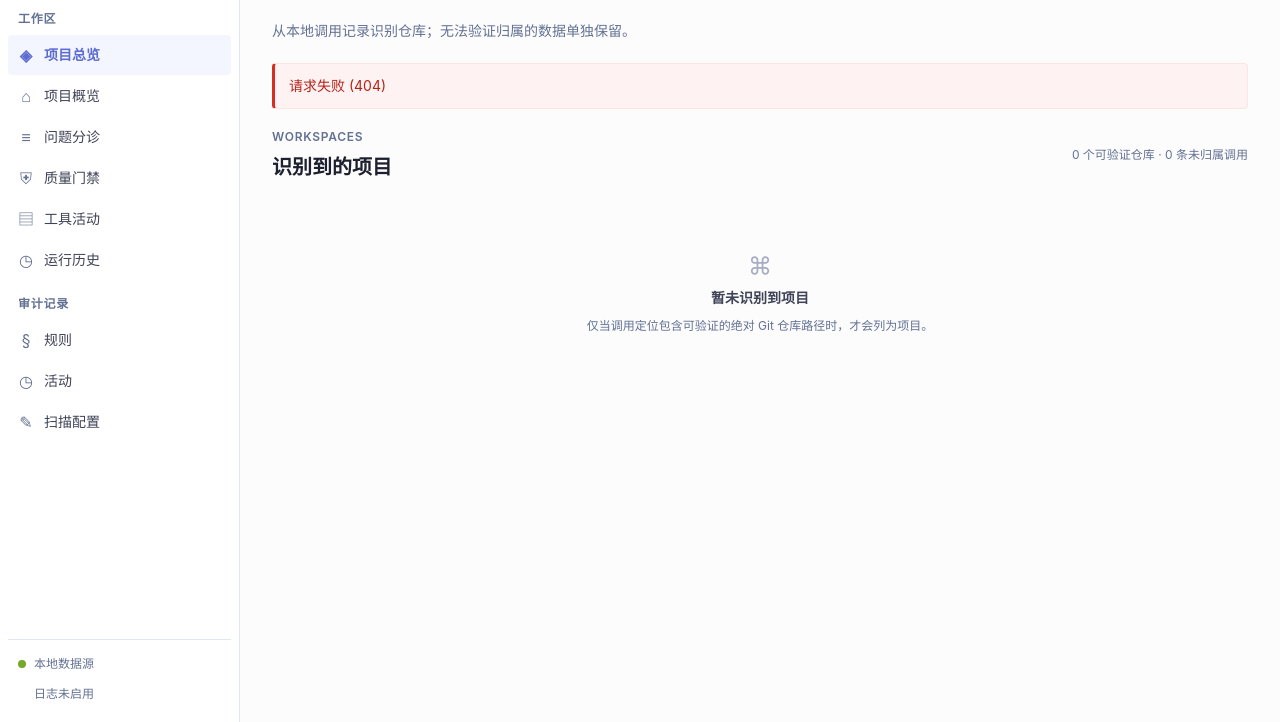
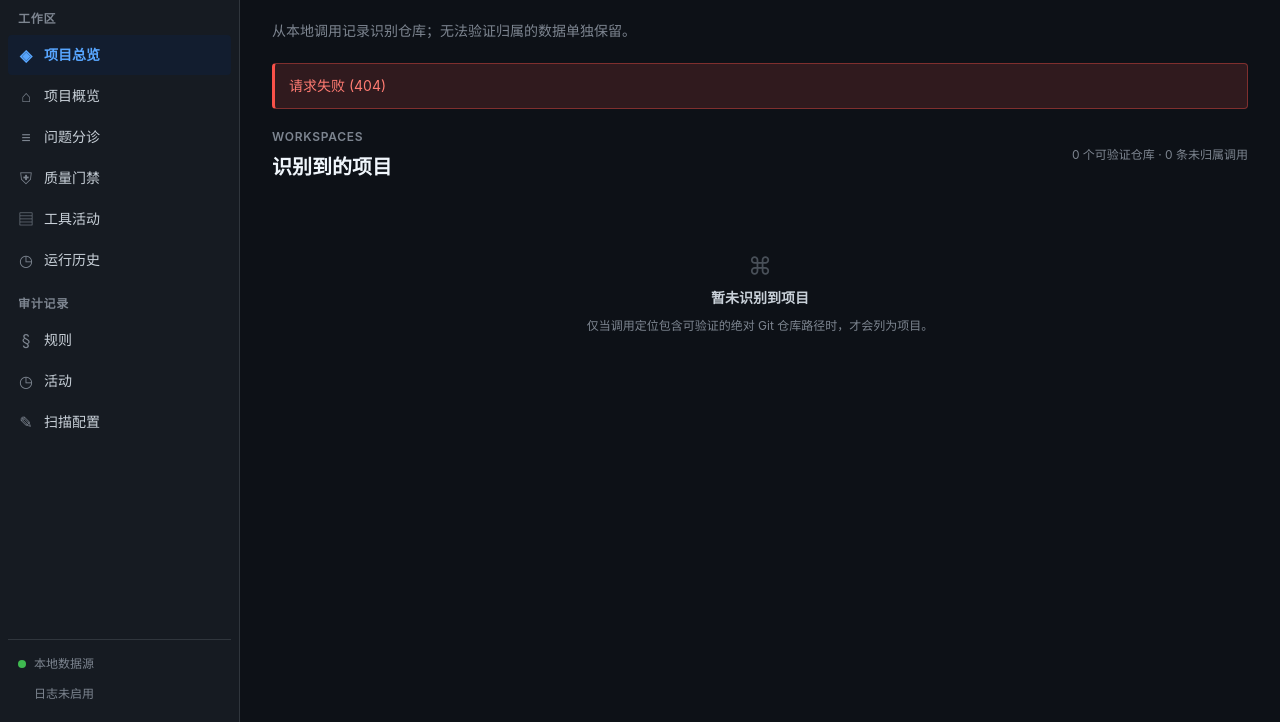
Before and after one commit to OliverYang/metricGate, a plain HTML site: page internal/cockpit/web/index.html in a window 1280 px wide. Shown: the part 78-800 px from the top of the page. Drawn offline with Linux system fonts and the light colour scheme; no server answers.

Commit message:
feat(cockpit): the palette turns dark, and density gets a row height
The light Echoes ramp was SonarQube's theme; this one is the workspace the
design pass produced. Every token keeps its upstream name so the mapping stays
auditable and no component had to be rewritten — only the values moved.

Four surface levels carry the hierarchy, because on a dark canvas a shadow is
invisible and the 1px border is what separates a card from the page. Semantic
tones became translucent washes so one badge reads on any of the four levels.

--e-row-height is the density decision: 36px per table row, which is what makes
a 421-row page scannable without a zoom-out.

```diff
--- a/internal/cockpit/web/style.css
+++ b/internal/cockpit/web/style.css
@@ -28,113 +28,138 @@
  * dist/tokens/sonar/themed.json without a translation table in between.
  */
 :root {
-  /* Surfaces. SonarQube is a light, high-density UI: a near-white canvas, white
-     cards, and hairlines rather than shadows doing the separating. */
-  --e-color-surface-canvas: #fcfcfd;
-  --e-color-surface-default: #ffffff;
-  --e-color-surface-hover: #f6f7fb;
-  --e-color-surface-active: #e1e6f3;
-  --e-color-surface-disabled: #eff2f9;
-  --e-color-surface-inverse: #2a2f40;
-  --e-color-background-neutral-subtle: #eff2f9;
-  --e-color-background-neutral-subtle-hover: #e1e6f3;
-  --e-color-background-neutral-bolder: #e1e6f3;
-
-  /* Text. */
-  --e-color-text-strong: #1d212f;
-  --e-color-text-default: #3e4357;
-  --e-color-text-subtle: #637192;
-  --e-color-text-disabled: #a6adc2;
-  --e-color-text-placeholder: #637192;
+  /*
+   * A dark, high-density workspace, not a light one. The previous palette was
+   * SonarQube's Echoes light theme: near-white canvas, white cards, hairlines
+   * doing the separating. This one keeps every token NAME (so the mapping stays
+   * auditable and no component had to be rewritten) and changes the values to a
+   * dark ramp where elevation is expressed by a lighter surface, not a shadow.
+   *
+   * The four surface levels are the whole hierarchy:
+   *   L0 #0d1117 canvas · L1 #161b22 card · L2 #21262d hover · L3 #30363d active
+   * A card is one step lighter than the canvas and separated by a 1px border,
+   * because a dark shadow is nearly invisible against a dark canvas — the
+   * border is what carries the edge.
+   */
+  --e-color-surface-canvas: #0d1117;
+  --e-color-surface-default: #161b22;
+  --e-color-surface-hover: #21262d;
+  --e-color-surface-active: #30363d;
+  --e-color-surface-disabled: #161b22;
+  --e-color-surface-inverse: #010409;
+  --e-color-background-neutral-subtle: #21262d;
+  --e-color-background-neutral-subtle-hover: #30363d;
+  --e-color-background-neutral-bolder: #30363d;
+
+  /* Text. Four steps, and the fourth is for text that is disabled rather than
+     merely quiet: a dark UI loses contrast fast, so "subtle" stays at 4.6:1 on
+     the card surface instead of being a decorative grey. */
+  --e-color-text-strong: #f0f6fc;
+  --e-color-text-default: #c9d1d9;
+  --e-color-text-subtle: #7d8590;
+  --e-color-text-disabled: #484f58;
+  --e-color-text-placeholder: #7d8590;
   --e-color-text-on-color: #ffffff;
 
-  /* Borders. */
-  --e-color-border-weak: #e1e6f3;
-  --e-color-border-weaker: #eff2f9;
-  --e-color-border-bold: #c5cddf;
-  --e-color-border-bolder: #637192;
-  --e-color-border-disabled: #c5cddf;
-
-  /* Accent — links, primary buttons, the active rail item. */
-  --e-color-accent: #5d6cd0;
-  --e-color-accent-hover: #4b56bb;
-  --e-color-accent-active: #47518f;
-  --e-color-accent-weak: #f4f6ff;
-  --e-color-accent-weak-hover: #e8ebff;
-  --e-color-accent-weak-active: #d1d7fe;
-  --e-color-text-accent: #5d6cd0;
-  --e-color-text-link-hover: #4b56bb;
-  --e-color-focus: #4b56bb;
+  /* Borders. Three weights: a hairline for card edges, a brighter one for
+     hover and for controls, and the brightest for a selected edge. */
+  --e-color-border-weak: #30363d;
+  --e-color-border-weaker: #21262d;
+  --e-color-border-bold: #484f58;
+  --e-color-border-bolder: #7d8590;
+  --e-color-border-disabled: #30363d;
+
+  /* Accent — links, the active rail item, the selected row's left edge. */
+  --e-color-accent: #58a6ff;
+  --e-color-accent-hover: #79c0ff;
+  --e-color-accent-active: #1f6feb;
+  --e-color-accent-weak: #121d2f;
+  --e-color-accent-weak-hover: #16233a;
+  --e-color-accent-weak-active: #1f6feb;
+  --e-color-text-accent: #58a6ff;
+  --e-color-text-link-hover: #79c0ff;
+  --e-color-focus: #58a6ff;
+
+  /* The primary action's fill. It is its own token rather than an alias of
+     --e-color-success: a green "run scan" button and a green "gate passed"
+     badge mean different things, and one of them will eventually need to
+     change without the other. */
+  --e-color-primary: #238636;
+  --e-color-primary-hover: #2ea043;
 
   /* Semantic tones. Each has a fill, a weak fill for badges, and a readable
-     foreground — a badge is always fill + text from the same tone, never a fill
-     from one tone and a text colour borrowed from another. */
-  --e-color-danger: #d92d20;
-  --e-color-danger-strong: #b42318;
-  --e-color-danger-text: #b42318;
-  --e-color-danger-deep: #801b14;
-  --e-color-danger-weak: #fef3f2;
-  --e-color-danger-weak-border: #fee4e2;
-  --e-color-danger-weak-active: #fecdca;
-
-  --e-color-warning: #f5b840;
-  --e-color-warning-text: #8c5e1e;
-  --e-color-warning-strong: #93370d;
-  --e-color-warning-weak: #fcf5e4;
-  --e-color-warning-weak-border: #fef5d0;
-  --e-color-warning-weak-active: #fce9a3;
-
-  --e-color-success: #75a92c;
-  --e-color-success-text: #537c17;
-  --e-color-success-deep: #054f16;
-  --e-color-success-weak: #f3f8ef;
-  --e-color-success-weak-border: #e4f7d1;
-  --e-color-success-weak-active: #d4f2b7;
-
-  --e-color-info: #316c92;
-  --e-color-info-text: #316c92;
-  --e-color-info-weak: #f5fbff;
-  --e-color-info-weak-border: #e9f4fb;
-  --e-color-info-weak-active: #b8def1;
+     foreground. On a dark canvas the weak fill is a translucent wash of the
+     tone rather than a tinted solid: a solid tint would have to be re-picked
+     per surface level, and the badge sits on two of them. */
+  --e-color-danger: #f85149;
+  --e-color-danger-strong: #ff7b72;
+  --e-color-danger-text: #ff7b72;
+  --e-color-danger-deep: #ffa198;
+  --e-color-danger-weak: rgba(248, 81, 73, 0.15);
+  --e-color-danger-weak-border: rgba(248, 81, 73, 0.4);
+  --e-color-danger-weak-active: rgba(248, 81, 73, 0.28);
+
+  --e-color-warning: #d29922;
+  --e-color-warning-text: #e3b341;
+  --e-color-warning-strong: #e3b341;
+  --e-color-warning-weak: rgba(210, 153, 34, 0.15);
+  --e-color-warning-weak-border: rgba(210, 153, 34, 0.4);
+  --e-color-warning-weak-active: rgba(210, 153, 34, 0.28);
+
+  --e-color-success: #3fb950;
+  --e-color-success-text: #56d364;
+  --e-color-success-deep: #7ee787;
+  --e-color-success-weak: rgba(63, 185, 80, 0.15);
+  --e-color-success-weak-border: rgba(63, 185, 80, 0.4);
+  --e-color-success-weak-active: rgba(63, 185, 80, 0.28);
+
+  --e-color-info: #58a6ff;
+  --e-color-info-text: #79c0ff;
+  --e-color-info-weak: rgba(88, 166, 255, 0.15);
+  --e-color-info-weak-border: rgba(88, 166, 255, 0.4);
+  --e-color-info-weak-active: rgba(88, 166, 255, 0.28);
 
   /* Ratings A–E. The grade chip is the one place a page-level verdict is read
      at a glance, so these five are their own tokens rather than mapped onto the
-     tone scale — an "E" must not read as a mere warning. */
-  --e-rating-a-bg: #d1fadf;
-  --e-rating-a-text: #054f31;
-  --e-rating-a-border: #12b76a;
-  --e-rating-b-bg: #d4f2b7;
-  --e-rating-b-text: #054f16;
-  --e-rating-b-border: #9dcb6b;
-  --e-rating-c-bg: #fce9a3;
-  --e-rating-c-text: #66400f;
-  --e-rating-c-border: #f5b840;
-  --e-rating-d-bg: #ffd6af;
-  --e-rating-d-text: #7a2e0e;
-  --e-rating-d-border: #fd7122;
-  --e-rating-e-bg: #fecdca;
-  --e-rating-e-text: #5d1d13;
-  --e-rating-e-border: #f04438;
-
-  /* Quality gate banner. */
-  --e-gate-passed-bg: #d4f2b7;
-  --e-gate-passed-text: #054f16;
-  --e-gate-failed-bg: #fecdca;
-  --e-gate-failed-text: #801b14;
-
-  /* Severity badges, mirroring Echoes' severity-badge tokens: error reads as
-     SonarQube's blocker, warning as high, info as info. */
-  --e-sev-error-bg: #fee4e2;
-  --e-sev-error-text: #801b14;
-  --e-sev-error-border: #fecdca;
-  --e-sev-warning-bg: #fff0eb;
-  --e-sev-warning-text: #93370d;
-  --e-sev-warning-border: #ffe8da;
-  --e-sev-info-bg: #f5fbff;
-  --e-sev-info-text: #316c92;
-  --e-sev-info-border: #e9f4fb;
-
-  /* Geometry and type. */
+     tone scale — an "E" must not read as a mere warning. The ramp is the same
+     five-hue walk as before (green → lime → amber → orange → red), restated as
+     translucent washes so the letter stays legible on any surface level. */
+  --e-rating-a-bg: rgba(63, 185, 80, 0.18);
+  --e-rating-a-text: #7ee787;
+  --e-rating-a-border: rgba(63, 185, 80, 0.55);
+  --e-rating-b-bg: rgba(126, 231, 135, 0.14);
+  --e-rating-b-text: #a5e8ab;
+  --e-rating-b-border: rgba(126, 231, 135, 0.45);
+  --e-rating-c-bg: rgba(210, 153, 34, 0.18);
+  --e-rating-c-text: #e3b341;
+  --e-rating-c-border: rgba(210, 153, 34, 0.55);
+  --e-rating-d-bg: rgba(219, 109, 40, 0.18);
+  --e-rating-d-text: #f0883e;
+  --e-rating-d-border: rgba(219, 109, 40, 0.55);
+  --e-rating-e-bg: rgba(248, 81, 73, 0.18);
+  --e-rating-e-text: #ff7b72;
+  --e-rating-e-border: rgba(248, 81, 73, 0.55);
+
+  /* Quality gate banner. The banner is the first thing on the page, so its two
+     states are the two loudest colours in the sheet. */
+  --e-gate-passed-bg: rgba(63, 185, 80, 0.12);
+  --e-gate-passed-text: #56d364;
+  --e-gate-failed-bg: rgba(248, 81, 73, 0.12);
+  --e-gate-failed-text: #ff7b72;
+
+  /* Severity badges: error reads as blocker, warning as high, info as info. */
+  --e-sev-error-bg: rgba(248, 81, 73, 0.15);
+  --e-sev-error-text: #ff7b72;
+  --e-sev-error-border: rgba(248, 81, 73, 0.4);
+  --e-sev-warning-bg: rgba(210, 153, 34, 0.15);
+  --e-sev-warning-text: #e3b341;
+  --e-sev-warning-border: rgba(210, 153, 34, 0.4);
+  --e-sev-info-bg: rgba(88, 166, 255, 0.15);
+  --e-sev-info-text: #79c0ff;
+  --e-sev-info-border: rgba(88, 166, 255, 0.4);
+
+  /* Geometry and type. Roundness stays at 4px: a dense table reads as a grid,
+     and rounded cells fight the grid. */
   --e-radius-sm: 2px;
   --e-radius-md: 4px;
   --e-radius-lg: 8px;
@@ -142,7 +167,7 @@
   --e-border-width: 1px;
   --e-font-sans: Inter, ui-sans-serif, system-ui, -apple-system, "PingFang SC",
     "Hiragino Sans GB", "Microsoft YaHei", "Noto Sans SC", sans-serif;
-  --e-font-mono: "Ubuntu Mono", ui-monospace, SFMono-Regular, Menlo, Monaco,
+  --e-font-mono: "JetBrains Mono", ui-monospace, SFMono-Regular, Menlo, Monaco,
     Consolas, "Liberation Mono", "Courier New", monospace;
   --e-font-size-xs: 0.75rem;
   --e-font-size-sm: 0.8125rem;
@@ -152,14 +177,22 @@
   --e-font-size-2xl: 1.5rem;
   --e-line-tight: 1.25rem;
   --e-line-normal: 1.5rem;
-  --e-shadow-sm: 0 1px 3px 0 #1d212f0d;
-  --e-shadow-md: 0 2px 15px -2px #1d212f0f, 0 4px 8px -2px #1d212f1a;
-  --e-shadow-lg: 0 4px 6px -2px #1d212f0d, 0 12px 16px -4px #1d212f1a;
-  --e-overlay-backdrop: #08090c73;
-
-  /* Shell metrics. */
+
+  /* Elevation on a dark canvas is mostly the surface step above; the shadows
+     are for the two things that genuinely float over the page (the dialog and
+     the detail drawer) and they are near-black so they read as depth rather
+     than as a glow. */
+  --e-shadow-sm: 0 1px 0 rgba(1, 4, 9, 0.4);
+  --e-shadow-md: 0 8px 24px rgba(1, 4, 9, 0.75);
+  --e-shadow-lg: 0 16px 32px rgba(1, 4, 9, 0.85);
+  --e-overlay-backdrop: rgba(1, 4, 9, 0.8);
+
+  /* Shell metrics. --e-row-height is the density decision: every table row is
+     one line of 13px text in a 36px band, which is what makes a 421-row page
+     scannable without a zoom-out. */
   --e-topbar-height: 3.5rem;
   --e-rail-width: 15rem;
+  --e-row-height: 36px;
 }
 
 /*
```
